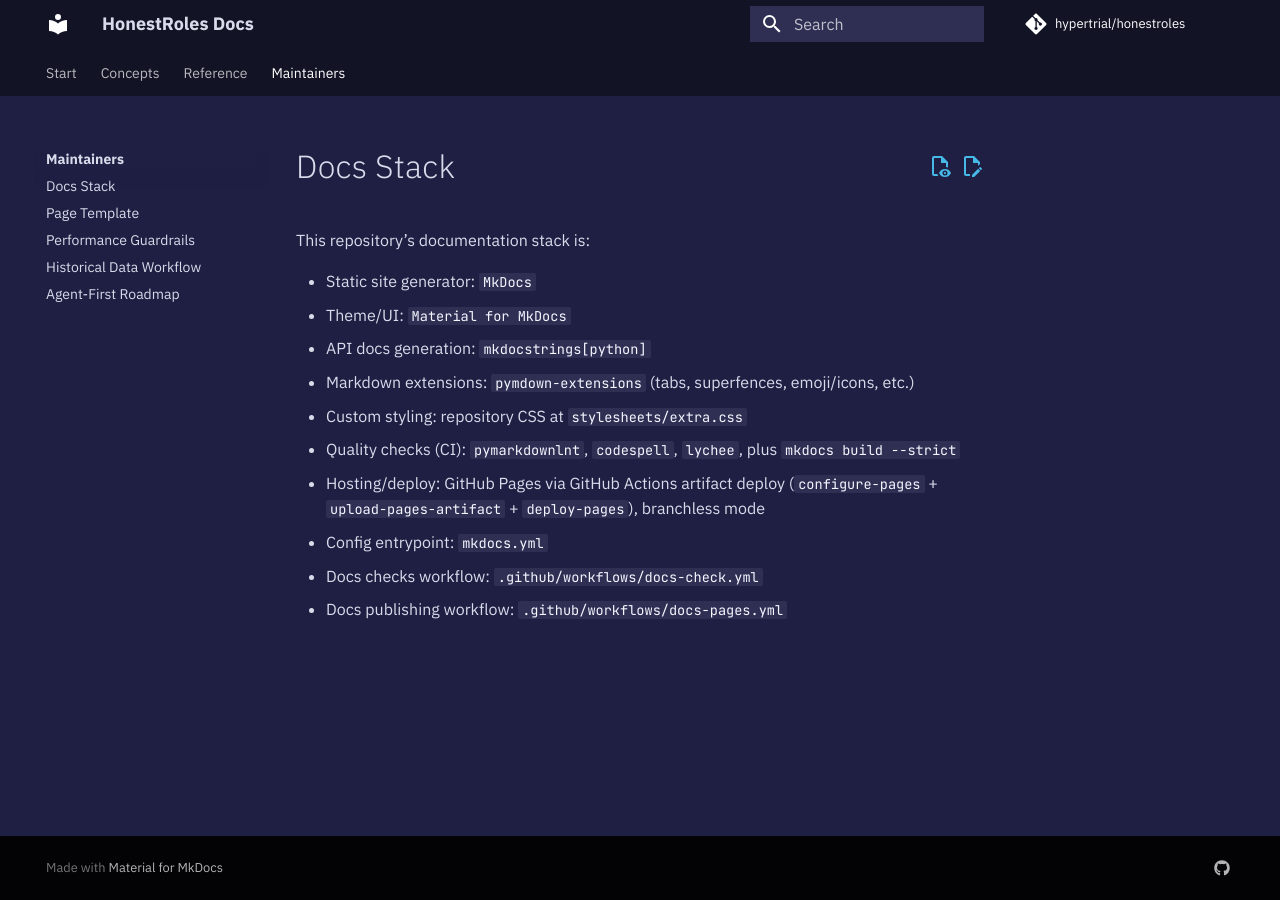
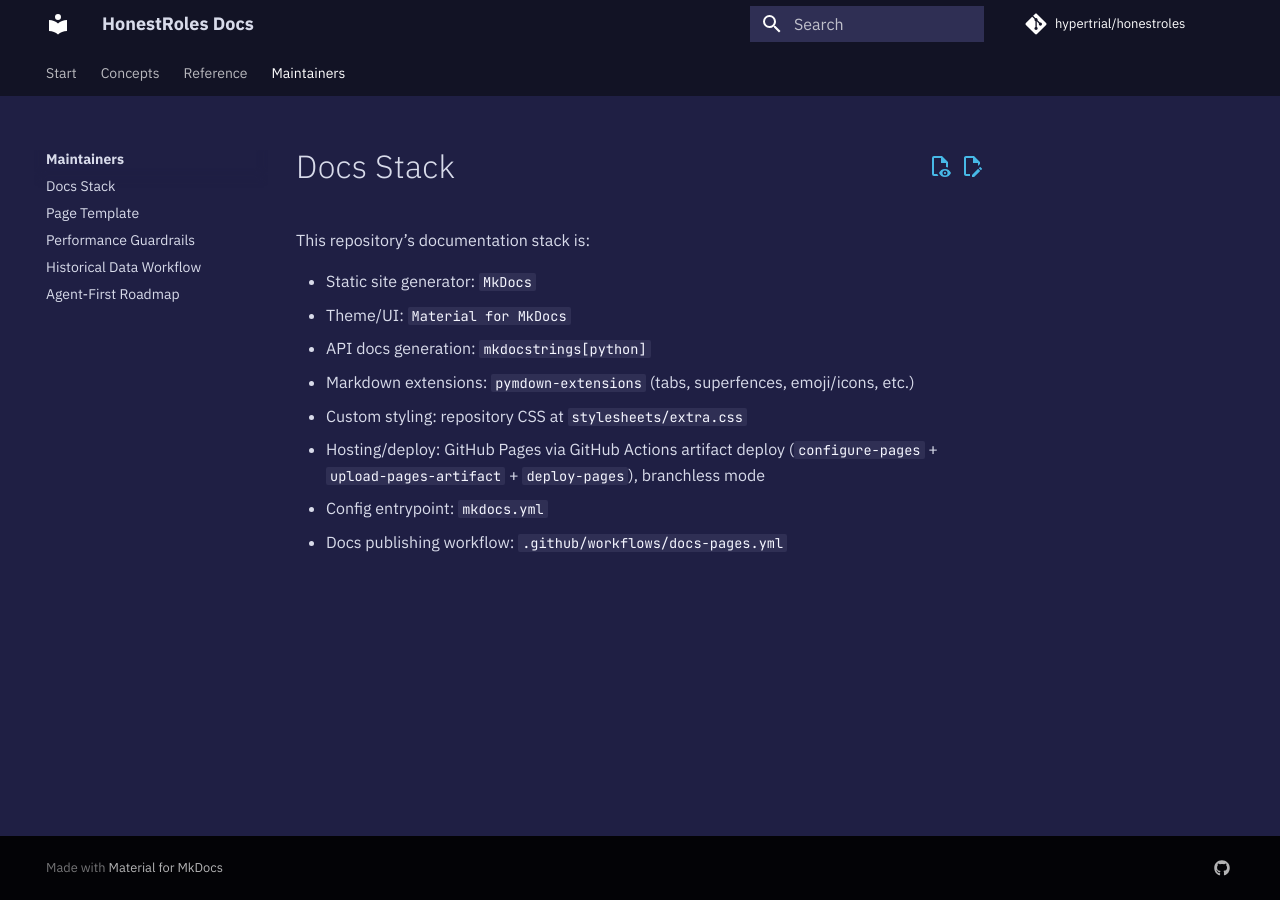
Before and after one commit to hypertrial/honestroles, an MkDocs documentation site: the page built from docs/maintainers/docs_stack.md, in a window 1280 px wide. Built offline with MkDocs 1.6.1 and Material for MkDocs 9.7.7, drawn with Linux system fonts in a browser that asks for light colours; comment, search, counter and statistics services are not loaded.

Commit message:
ci: remove quality check workflows and gates

```diff
--- a/docs/maintainers/docs_stack.md
+++ b/docs/maintainers/docs_stack.md
@@ -7,8 +7,6 @@
 - API docs generation: `mkdocstrings[python]`
 - Markdown extensions: `pymdown-extensions` (tabs, superfences, emoji/icons, etc.)
 - Custom styling: repository CSS at `stylesheets/extra.css`
-- Quality checks (CI): `pymarkdownlnt`, `codespell`, `lychee`, plus `mkdocs build --strict`
 - Hosting/deploy: GitHub Pages via GitHub Actions artifact deploy (`configure-pages` + `upload-pages-artifact` + `deploy-pages`), branchless mode
 - Config entrypoint: `mkdocs.yml`
-- Docs checks workflow: `.github/workflows/docs-check.yml`
 - Docs publishing workflow: `.github/workflows/docs-pages.yml`
```
Also changed, not shown: 3 other files.
